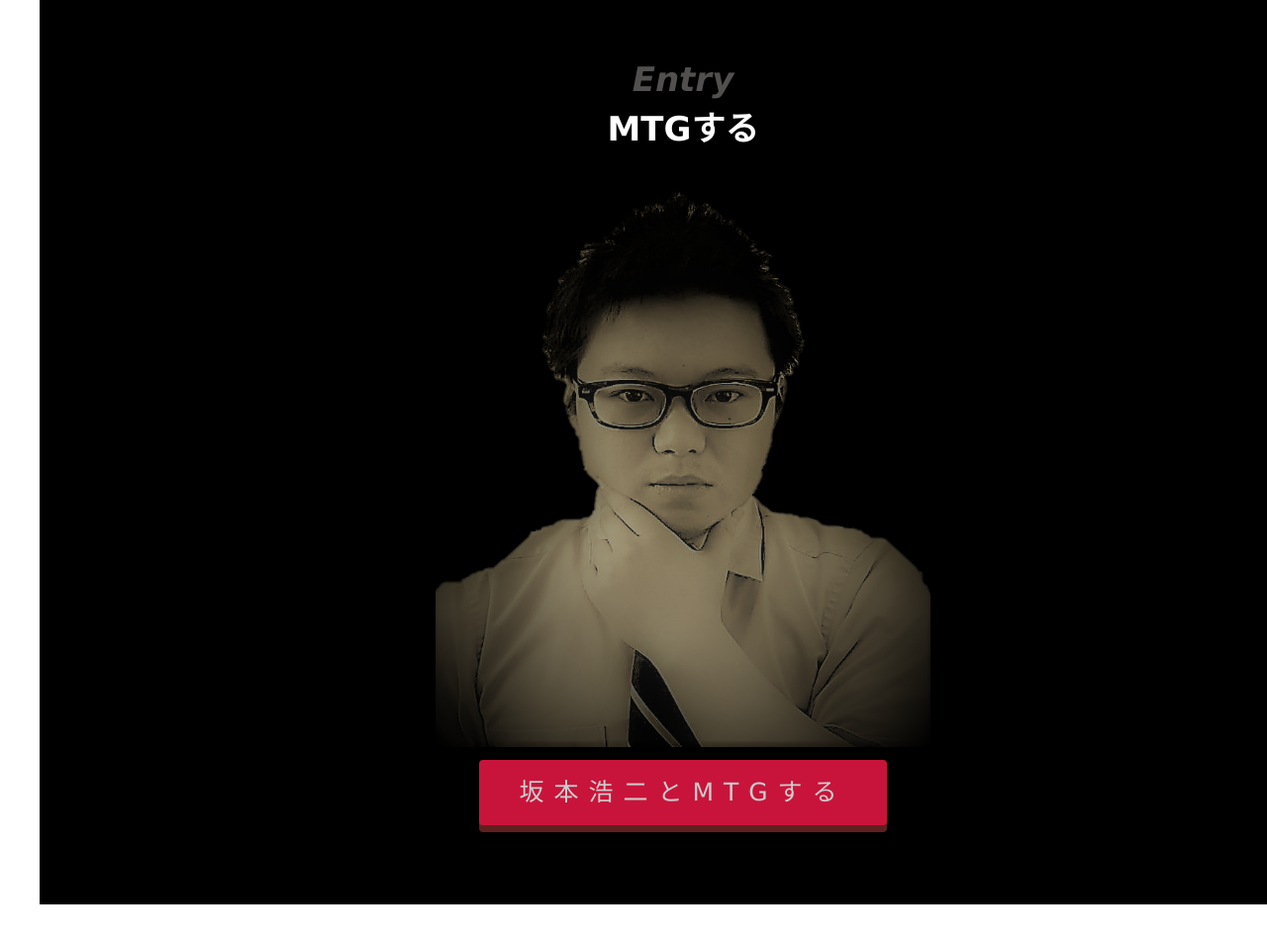
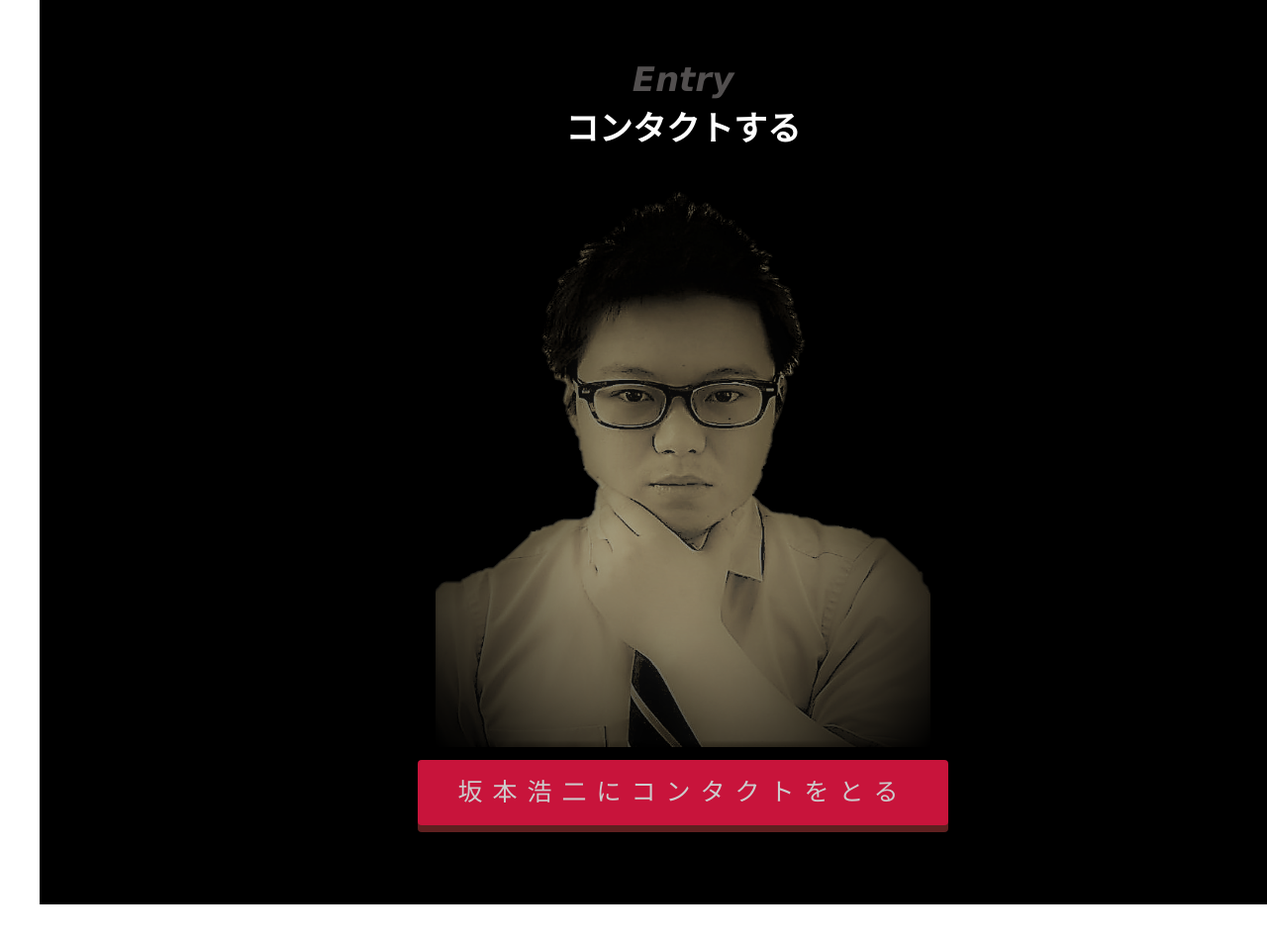
Before and after one commit to kmb686/high, a plain HTML site: page index.html in a window 1280 px wide. Shown: the part 5530-6483 px from the top of the page at 99% size. Drawn offline with Linux system fonts and the light colour scheme.

Commit message:
Update index.html

```diff
--- a/index.html
+++ b/index.html
@@ -194,9 +194,9 @@
 
             <arttical id="Entry">
                 <div class="Entry-inner">
-                    <h2><i class="Entry-Title">Entry</i><br>MTGする</h2>
+                    <h2><i class="Entry-Title">Entry</i><br>コンタクトする</h2>
                     <img src="view/entry2.png" width="500" height="600"><br>
-                    <a href="mailform.html" class="btn">坂本浩二とMTGする</a>
+                    <a href="mailform.html" class="btn">坂本浩二にコンタクトをとる</a>
                     </div>
          			</p>
                 </div>
```
